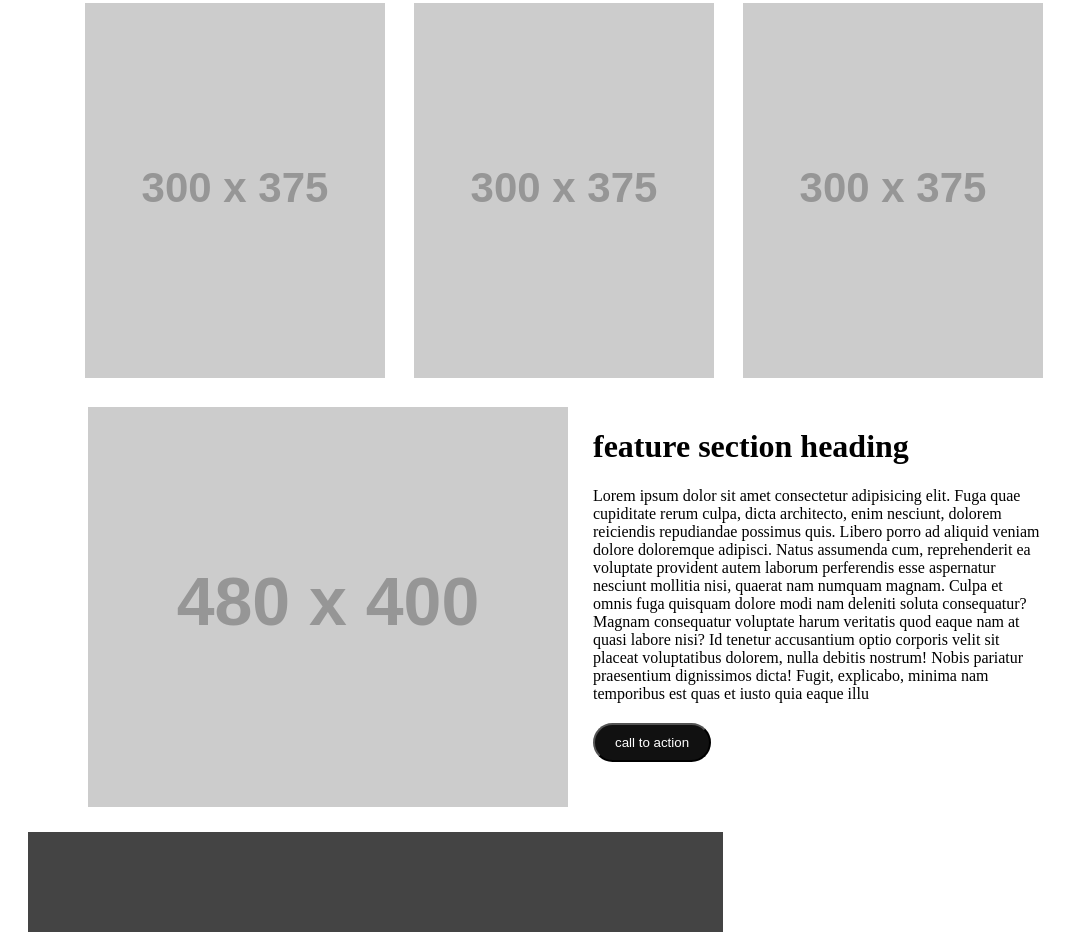
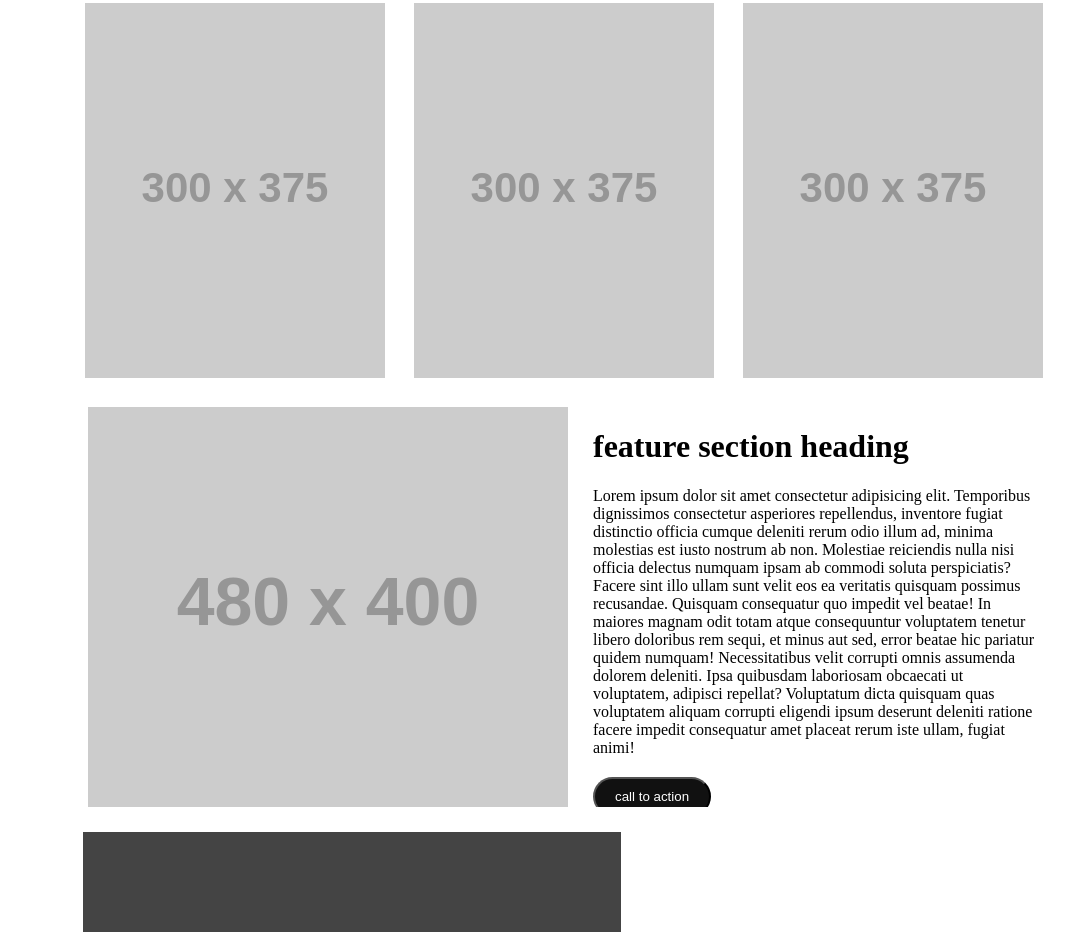
Before and after one commit to Manaye/wireframe-exercise, a plain HTML site: page index.html in a window 1280 px wide. Shown: the part 584-1524 px from the top of the page, without its empty margins (0-1078 px from the left). Drawn offline with Linux system fonts and the light colour scheme; placeholder pictures from the web are drawn by us.

Commit message:
adjusted header and footer

```diff
--- a/index.html
+++ b/index.html
@@ -26,10 +26,11 @@
             <img class="img2" src="https://via.placeholder.com/480x400/111" alt="img banner">
             <div class="lorem">
                 <h1>feature section heading</h1>
-                Lorem ipsum dolor sit amet consectetur adipisicing elit. Fuga quae cupiditate rerum culpa, dicta architecto, enim nesciunt, dolorem reiciendis repudiandae possimus quis. Libero porro ad aliquid veniam dolore doloremque adipisci.
-            Natus assumenda cum, reprehenderit ea voluptate provident autem laborum perferendis esse aspernatur nesciunt mollitia nisi, quaerat nam numquam magnam. Culpa et omnis fuga quisquam dolore modi nam deleniti soluta consequatur?
-            Magnam consequatur voluptate harum veritatis quod eaque nam at quasi labore nisi? Id tenetur accusantium optio corporis velit sit placeat voluptatibus dolorem, nulla debitis nostrum! Nobis pariatur praesentium dignissimos dicta!
-            Fugit, explicabo, minima nam temporibus est quas et iusto quia eaque illu <br>
+             Lorem ipsum dolor sit amet consectetur adipisicing elit. Temporibus dignissimos consectetur asperiores repellendus, inventore fugiat distinctio officia cumque deleniti rerum odio illum ad, minima molestias est iusto nostrum ab non.
+             Molestiae reiciendis nulla nisi officia delectus numquam ipsam ab commodi soluta perspiciatis? Facere sint illo ullam sunt velit eos ea veritatis quisquam possimus recusandae. Quisquam consequatur quo impedit vel beatae!
+             In maiores magnam odit totam atque consequuntur voluptatem tenetur libero doloribus rem sequi, et minus aut sed, error beatae hic pariatur quidem numquam! Necessitatibus velit corrupti omnis assumenda dolorem deleniti.
+             Ipsa quibusdam laboriosam obcaecati ut voluptatem, adipisci repellat? Voluptatum dicta quisquam quas voluptatem aliquam corrupti eligendi ipsum deserunt deleniti ratione facere impedit consequatur amet placeat rerum iste ullam, fugiat animi!
+                <br>
         <button>call to action</button>
         </div>
     </div>
--- a/style.css
+++ b/style.css
@@ -1,9 +1,9 @@
 ul{
     background-color: #444;
     color: #fff;
-    width: 55%;
+    width: 40.60%;
     padding: 20px;
-    margin-left: 20px;
+    margin-left: 75px;
 
 }
 ul li {
@@ -15,7 +15,7 @@ ul li {
 ul li:first-child{
 background-color: #111;
 margin-left: 35px;
-padding: 10px 50px;
+padding: 10px 30px;
 width: 300px;
 height: 70px;
 }
@@ -45,8 +45,9 @@ div img{
 .lorem{
 
     width: 450px;
+    height: 400px;
 
-    overflow-y: scroll;
+    overflow: auto;
 
 }
 button{
@@ -66,9 +67,10 @@ button:hover{
 button{
     margin-bottom: 25px;
 }
+
 .footer{
-    margin-left: 20px;
+    margin-left: 75px;
     height: 100px;
-    width: 55%;
+    width: 42.60%;
     background-color: #444;
 }
```
